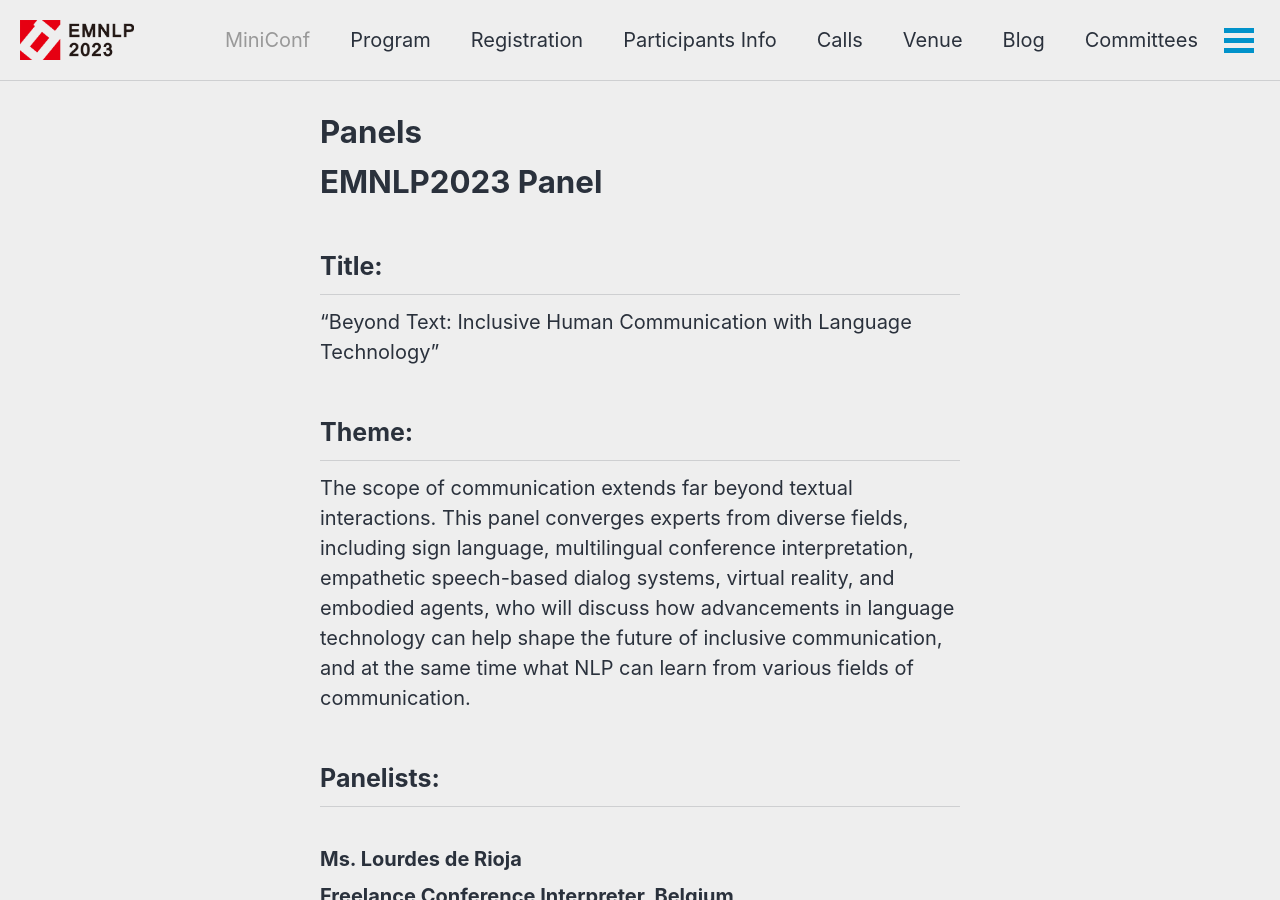
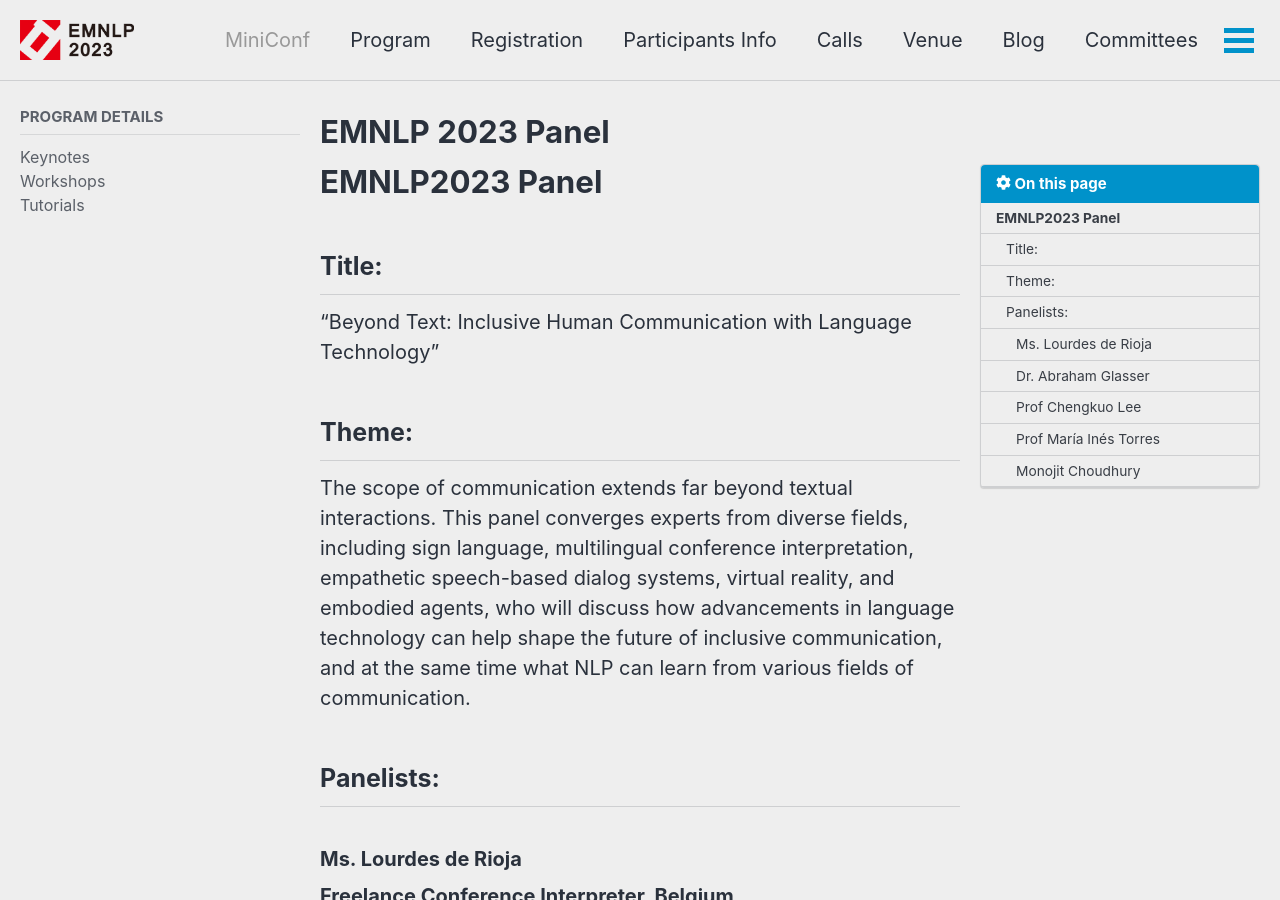
Before and after one commit to acl-org/emnlp-2023, a Jekyll site: the page built from _pages/program/panel.md, in a window 1280 px wide and 900 px high. Built offline with Jekyll 4.4.1, drawn with Linux system fonts in a browser that asks for light colours; cached includes are drawn as plain includes; nearby versions of some CDN libraries.

Commit message:
Update panel.md

```diff
--- a/_pages/program/panel.md
+++ b/_pages/program/panel.md
@@ -1,11 +1,15 @@
 ---
-title: Panels
+title: EMNLP 2023 Panel
 layout: single
-permalink: /program/panels
-# toc: true
-# toc_sticky: true
-# toc_icon: "cog"
+excerpt: "EMNLP 2023 Panel."
+permalink: /program/panel/
+toc: true
+toc_sticky: true
+toc_icon: "cog"
+sidebar:
+    nav: program
 ---
+
 
 # EMNLP2023 Panel
 
```
